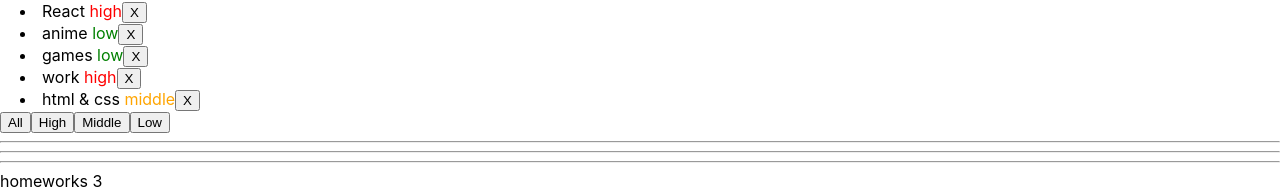
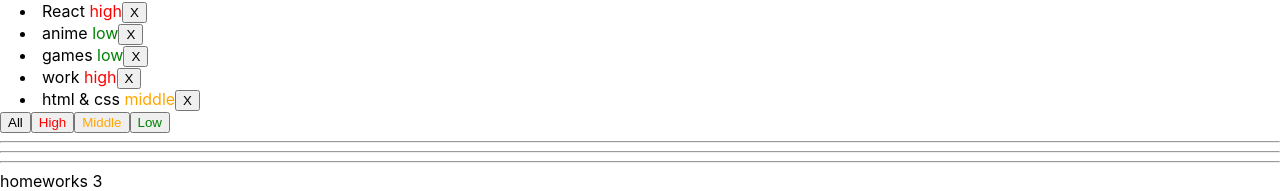
Before and after one commit to AndreyZaytsev90/IT-INC-homework-from-Ignat, a React (Create React App) app in the folder homeworks/: page / in a window 1280 px wide. Shown: the part 235-426 px from the top of the page. Built offline with nearby package versions, Linux system fonts and the light colour scheme.

Commit message:
Added style for buttons

```diff
--- a/homeworks/src/p2-homeworks/h2/Affairs.tsx
+++ b/homeworks/src/p2-homeworks/h2/Affairs.tsx
@@ -28,9 +28,9 @@ function Affairs(props: AffairsPropsType) {
             {mappedAffairs}
 
             <button onClick={setAll}>All</button>
-            <button onClick={setHigh}>High</button>
-            <button onClick={setMiddle}>Middle</button>
-            <button onClick={setLow}>Low</button>
+            <button style={{color: "red"}} onClick={setHigh}>High</button>
+            <button style={{color: "orange"}} onClick={setMiddle}>Middle</button>
+            <button style={{color: "green"}} onClick={setLow}>Low</button>
         </div>
     )
 }
```
